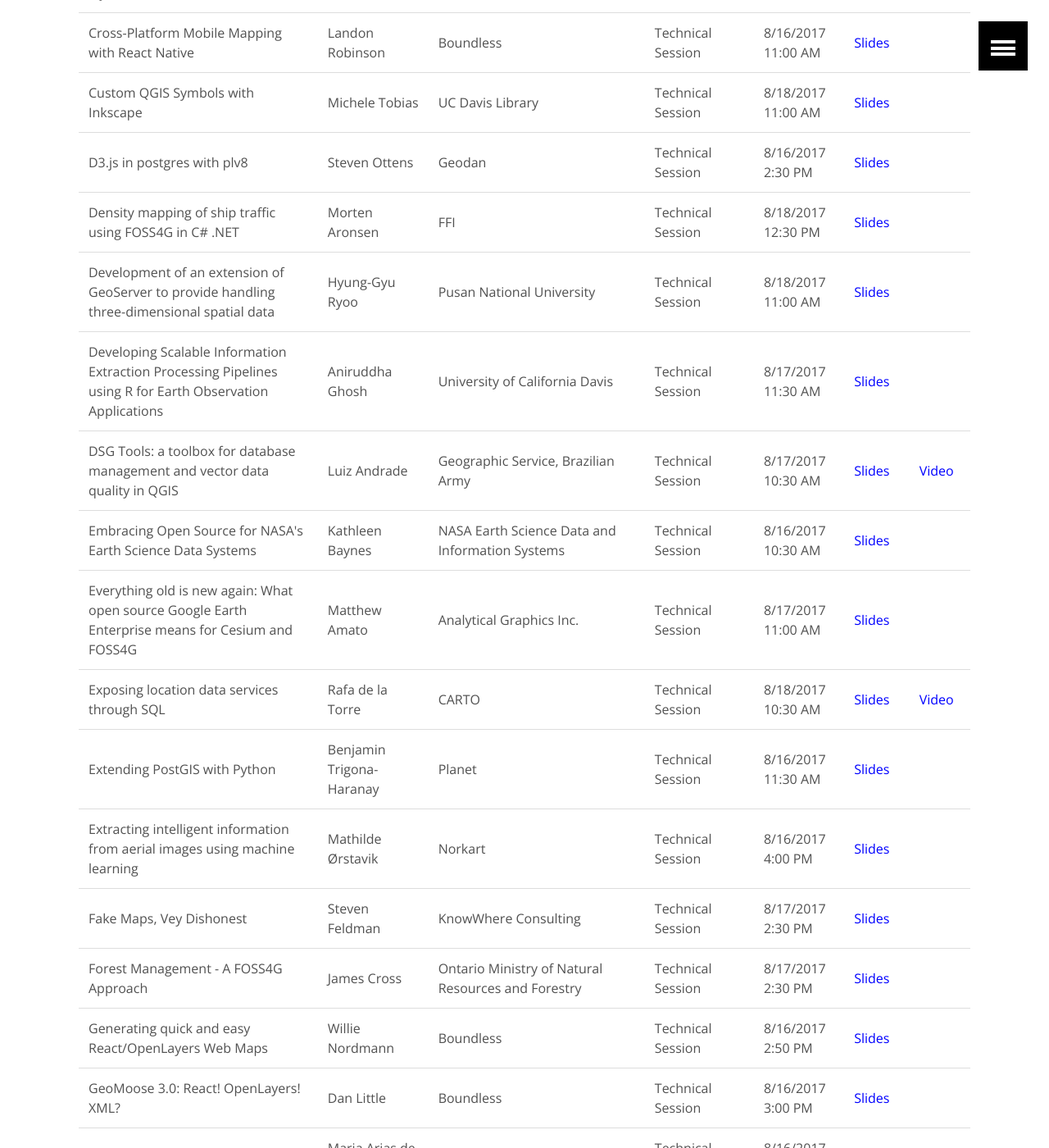
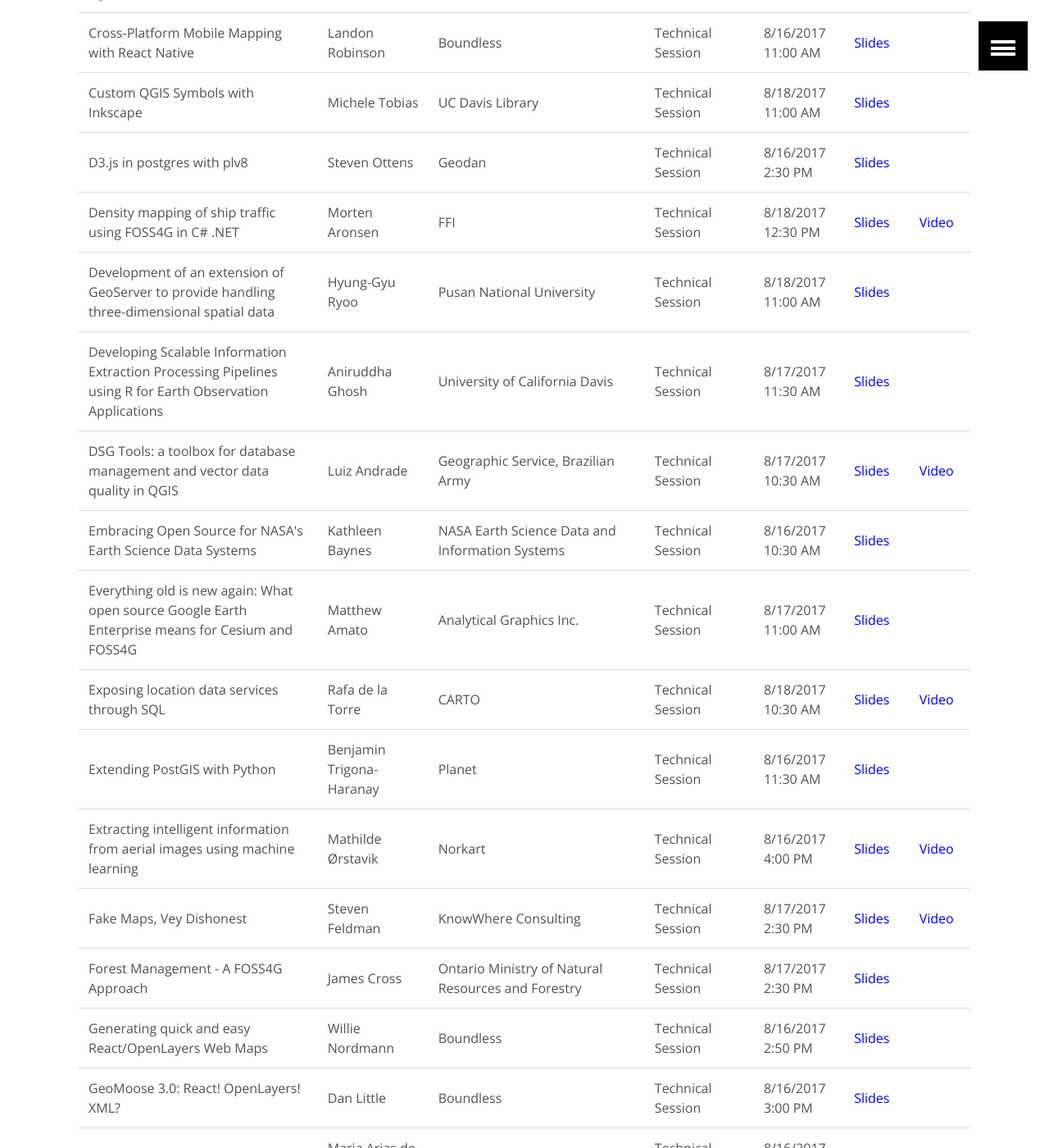
Before and after one commit to AvidGeo/foss4g2017-dev, a Jekyll site: the page built from post_conference/index.html, in a window 1280 px wide and 1400 px high, scrolled down 4149 px. Shown: the whole window at 82% size. Built offline with Jekyll 4.4.1, drawn with Linux system fonts in a browser that asks for light colours.

Commit message:
add videos

```diff
--- a/post_conference/index.html
+++ b/post_conference/index.html
@@ -304,7 +304,7 @@
                 <td><a href="https://docs.google.com/presentation/d/1aA_MI1wVqWR_iBWLZAFzJESxw23d461Efc21kjQci-4/edit#slide=id.g235e0eed60_2_27" style="color:blue;">Slides</a></td>
                 <td></td>
             </tr>
-             <tr><td>Density mapping of ship traffic using FOSS4G in C# .NET</td><td>Morten Aronsen</td><td>FFI</td><td>Technical Session</td><td>8/18/2017 12:30 PM</td><td><a href="../post_conference/Density-mapping-of-ship-traffic-FOSS4G.pdf" style="color:blue;">Slides</a></td><td></td></tr>
+             <tr><td>Density mapping of ship traffic using FOSS4G in C# .NET</td><td>Morten Aronsen</td><td>FFI</td><td>Technical Session</td><td>8/18/2017 12:30 PM</td><td><a href="../post_conference/Density-mapping-of-ship-traffic-FOSS4G.pdf" style="color:blue;">Slides</a></td><td><a href="https://vimeo.com/239137049" style="color:blue;">Video</a></td></tr>
             <tr>
                 <td>Development of an extension of GeoServer to provide handling three-dimensional spatial data</td>
                 <td>Hyung-Gyu Ryoo</td>
@@ -344,7 +344,7 @@
                 <td><a href="https://vimeo.com/236993251" style="color:blue;">Video</a></td>
             </tr>
             <tr><td>Extending PostGIS with Python</td><td>Benjamin Trigona-Haranay</td><td>Planet</td><td>Technical Session</td><td>8/16/2017 11:30 AM</td><td><a href="../post_conference/Extending-PostGIS-with-Python.pdf" style="color:blue;">Slides</a></td><td></td></tr>
-            <tr><td>Extracting intelligent information from aerial images using machine learning</td><td>Mathilde Ørstavik</td><td>Norkart</td><td>Technical Session</td><td>8/16/2017 4:00 PM</td><td><A href="https://docs.google.com/presentation/d/1TTUgI9FZXDcJvvFQy0KIl83dN9nK7iyqTlrFrOnygAk/edit?usp=sharing" style="color:blue;">Slides</a></td><td></td></tr>
+            <tr><td>Extracting intelligent information from aerial images using machine learning</td><td>Mathilde Ørstavik</td><td>Norkart</td><td>Technical Session</td><td>8/16/2017 4:00 PM</td><td><A href="https://docs.google.com/presentation/d/1TTUgI9FZXDcJvvFQy0KIl83dN9nK7iyqTlrFrOnygAk/edit?usp=sharing" style="color:blue;">Slides</a></td><td><a href="https://vimeo.com/237470406" style="color:blue;">Video</a></td></tr>
             <tr>
                 <td>Fake Maps, Vey Dishonest</td>
                 <td>Steven Feldman</td>
@@ -352,7 +352,7 @@
                 <td>Technical Session</td>
                 <td>8/17/2017 2:30 PM</td>
                 <td><a href="https://t.co/DBU3Sd5rNY" style="color:blue;">Slides</a></td>
-                <td></td>
+                <td><a href="https://vimeo.com/239119011" style="color:blue;">Video</a></td>
             </tr>
              <tr><td>Forest Management - A FOSS4G Approach</td><td>James Cross</td><td>Ontario Ministry of Natural Resources and Forestry</td><td>Technical Session</td><td>8/17/2017 2:30 PM</td><td><a href="../post_conference/Forest-Management_A-FOSS4G-Approach.pdf" style="color:blue;">Slides</a></td><td></td></tr>
             <tr>
@@ -626,7 +626,7 @@
                 <td><a href="https://oc.diw.de/index.php/s/tburcjT9rvSLTi9" style="color:blue;">Slides</a></td>
                 <td><a href="https://vimeo.com/236783163" style="color:blue;">Video</a></td>
             </tr>
-            <tr><td>Transforming Geospatial Data for Visualization with D3</td><td>Benjamin Krepp</td><td>Central Transportation Planning Staff</td><td>Technical Session</td><td>8/17/2017 10:30 AM</td><td><a href="../post_conference/d3.pdf" style="color:blue;">Slides</a></td><td></td></tr>
+            <tr><td>Transforming Geospatial Data for Visualization with D3</td><td>Benjamin Krepp</td><td>Central Transportation Planning Staff</td><td>Technical Session</td><td>8/17/2017 10:30 AM</td><td><a href="../post_conference/d3.pdf" style="color:blue;">Slides</a></td><td><a href="https://vimeo.com/239118378" style="color:blue;">Video</a></td></tr>
             <tr>
                 <td>Trillions of points - spatial indexing, organization, and exploitation of massive point clouds</td>
                 <td>Connor Manning</td>
@@ -644,11 +644,11 @@
                 <td>ePi Rational, Inc.</td>
                 <td>Technical Session</td>
                 <td>8/16/2017 2:00 PM</td>
-                <td><a href="http://www.roblabs.com/foss4g-2017-presentation/#0" style="color:blue;">Slides</a></td>
+                <td><a href="http://www.roblabs.com/foss4g-2017/" style="color:blue;">Slides</a></td>
                 <td></td>
             </tr>
             <tr><td>Visionmaker NYC: Browser-based cellwise raster editing for urban sustainability</td><td>Kim Fisher</td><td>Wildlife Conservation Society</td><td>Technical Session</td><td>8/17/2017 2:00 PM</td><td><a href="https://drive.google.com/file/d/0B-2dNe8nY5qTS3l3WHo2ZGtGclk/view?usp=sharing" style="color:blue;">Slides</a></td><td></td></tr>
-            <tr><td>Visualization and analysis of active transportation patterns derived from public webcams</td><td>Anna Petrasova</td><td>North Carolina State University</td><td>Technical Session</td><td>8/17/2017 3:00 PM</td><td><a href="https://petrasovaa.github.io/amos-STC-presentation/foss4g_presentation.html" style="color:blue;">Slides</a></td><td></td></tr>
+            <tr><td>Visualization and analysis of active transportation patterns derived from public webcams</td><td>Anna Petrasova</td><td>North Carolina State University</td><td>Technical Session</td><td>8/17/2017 3:00 PM</td><td><a href="https://petrasovaa.github.io/amos-STC-presentation/foss4g_presentation.html" style="color:blue;">Slides</a></td><td><a href="https://vimeo.com/239118769" style="color:blue;">Video</a></td></tr>
             <tr><td>VTS 3D Geospatial Software Stack</td><td>Ondrej Prochazka</td><td>Melown</td><td>Technical Session</td><td>8/18/2017 10:30 AM</td><td><a href="../post_conference/vts3d-geospatial-software.pdf" style="color:blue;">Slides</a></td><td></td></tr>
             <tr><td>Weather from 250 Miles Up: Visualizing Precipitation Satellite Data (and Other Weather Applications) using CesiumJS</td><td>Matthew Lammers</td><td>KBRwyle/NASA</td><td>Technical Session</td><td>8/16/2017 2:30 PM</td><td><a href="../post_conference/foss4g_Lammers.pdf" style="color:blue;">Slides</a></td><td></td></tr>
             <tr>
```
